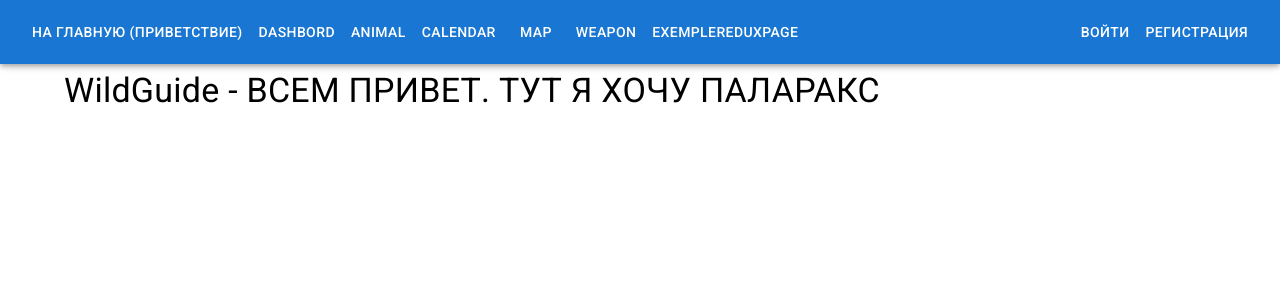
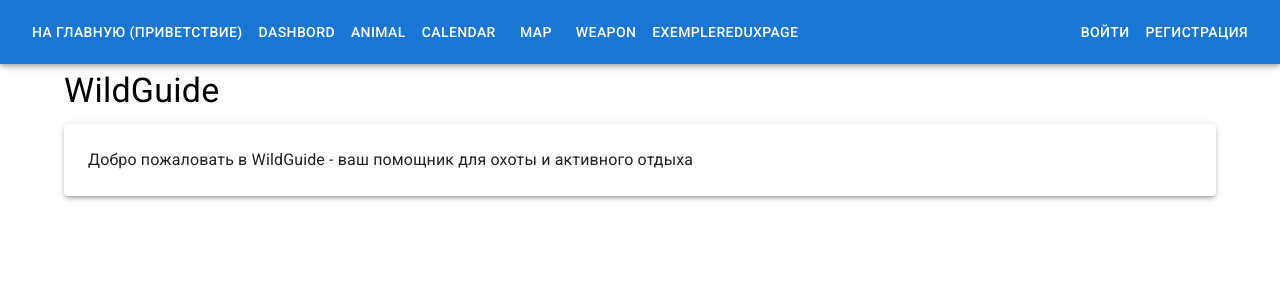
Before and after one commit to Heaneycute/WildGuide, a React (Vite) app in the folder client/: page / in a window 1280 px wide. Shown: the top 300 px of the page. Built offline with nearby package versions, Linux system fonts and the light colour scheme; no server answers.

Commit message:
обновление

```diff
--- a/client/src/Pages/HomePage.tsx
+++ b/client/src/Pages/HomePage.tsx
@@ -1,13 +1,17 @@
-import { Container, Typography, Box } from '@mui/material';
+import { Container, Typography, Box, Paper } from '@mui/material';
 import { User } from '../types';
-
 export default function HomePage({ user }: { user: User }) {
   return (
     <Container maxWidth="lg">
       <Box sx={{ mt: 4, mb: 4 }}>
         <Typography variant="h4" component="h1" gutterBottom>
-          WildGuide - ВСЕМ ПРИВЕТ. ТУТ Я ХОЧУ ПАЛАРАКС
+          WildGuide
         </Typography>
+        <Paper elevation={3} sx={{ p: 3 }}>
+          <Typography variant="body1">
+            Добро пожаловать в WildGuide - ваш помощник для охоты и активного отдыха
+          </Typography>
+        </Paper>
       </Box>
     </Container>
   );
```
